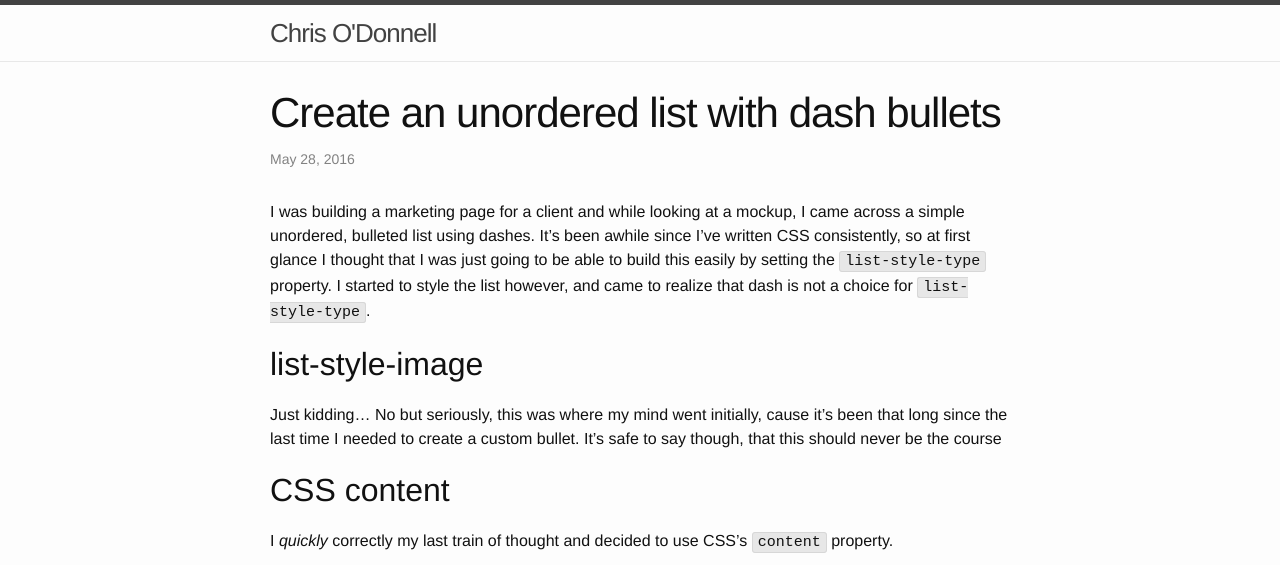
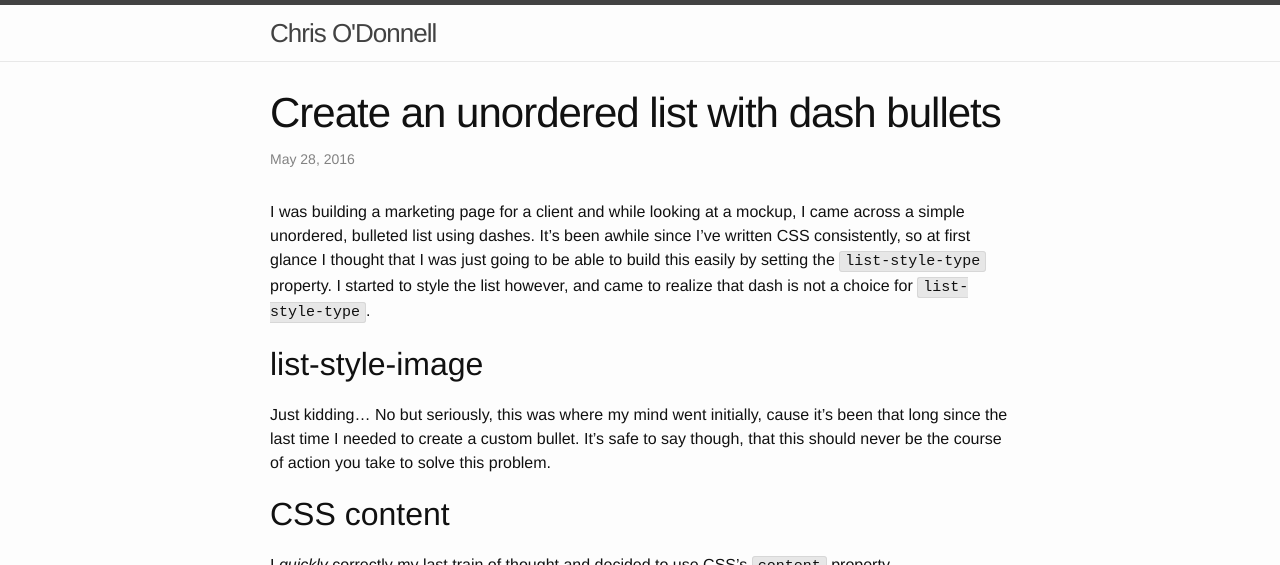
Before and after one commit to codfish/codfish.io, a Jekyll site: the page built from _posts/2016-05-28-create-a-dashed-bulleted-list.md, in a window 1280 px wide and 900 px high, cut to the strip 0-565 px from the top of the window. Built offline with Jekyll 4.4.1, drawn with Linux system fonts in a browser that asks for light colours.

Commit message:
Finish sentence in Dashed list post

```diff
--- a/_posts/2016-05-28-create-a-dashed-bulleted-list.md
+++ b/_posts/2016-05-28-create-a-dashed-bulleted-list.md
@@ -10,7 +10,7 @@ I was building a marketing page for a client and while looking at a mockup, I ca
 
 ## list-style-image
 
-Just kidding... No but seriously, this was where my mind went initially, cause it's been that long since the last time I needed to create a custom bullet. It's safe to say though, that this should never be the course
+Just kidding... No but seriously, this was where my mind went initially, cause it's been that long since the last time I needed to create a custom bullet. It's safe to say though, that this should never be the course of action you take to solve this problem.
 
 ## CSS content
 
```
